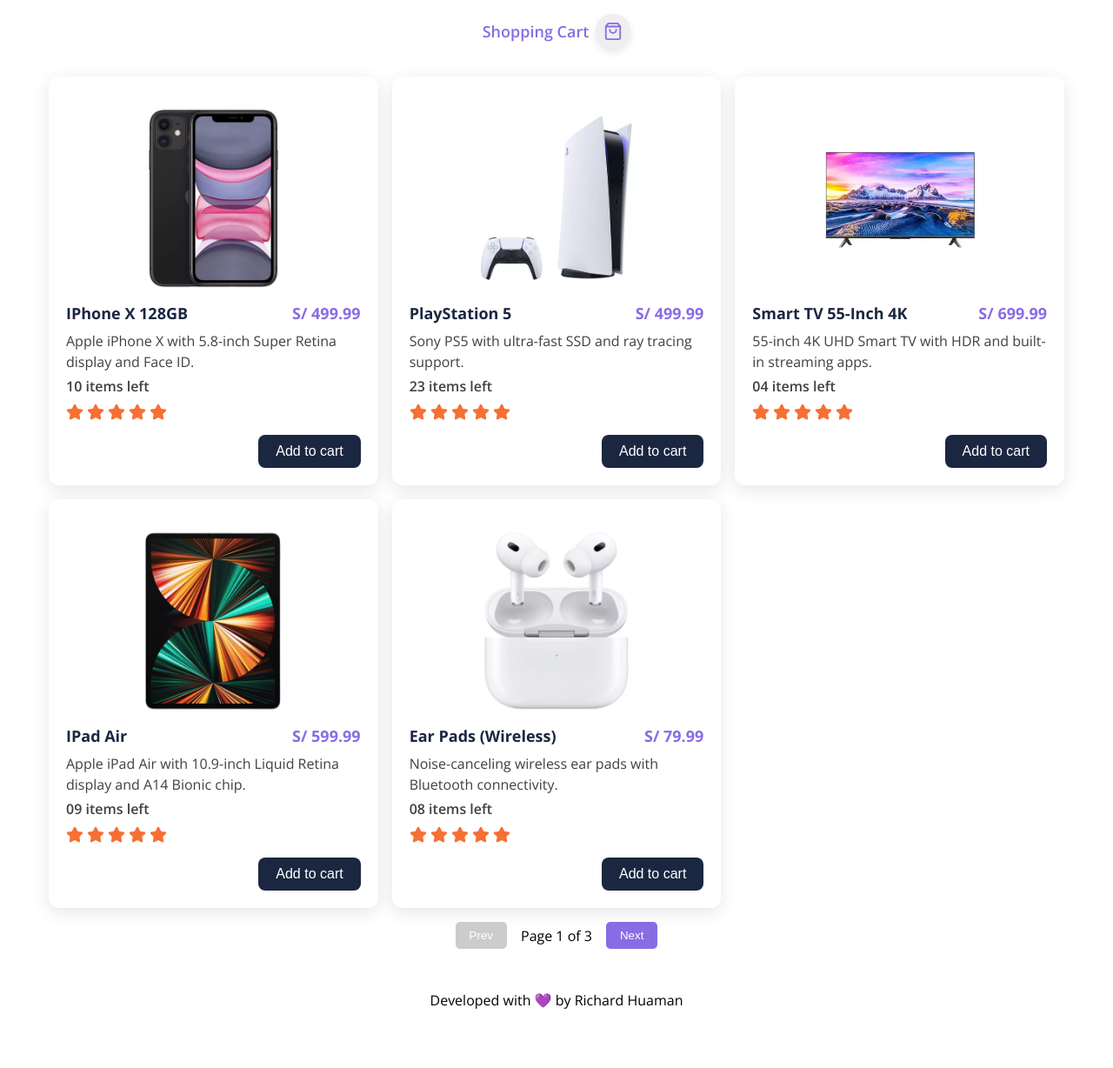
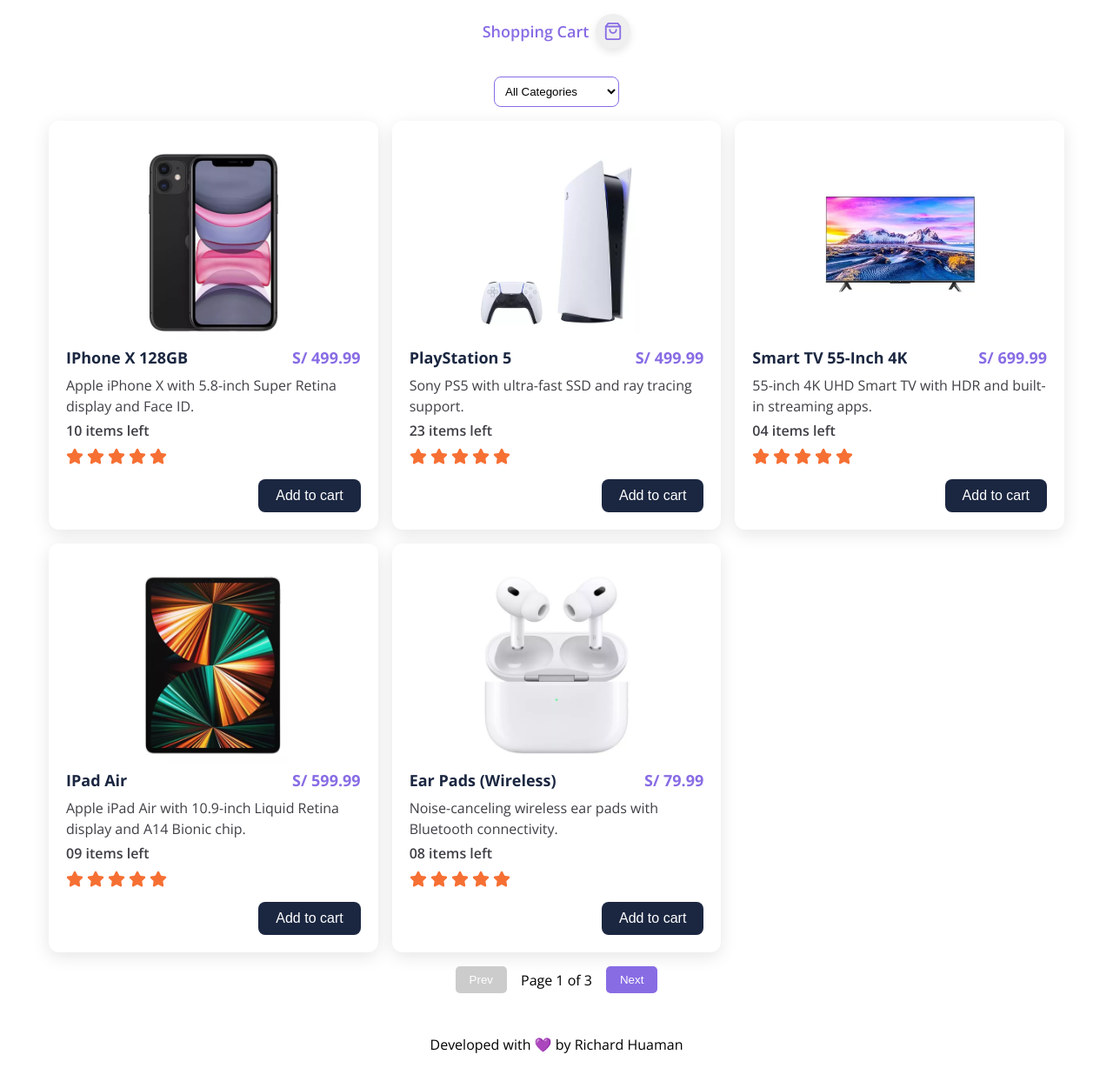
Before and after one commit to richardhuaman1/kurax-shopping-cart, a React (Vite) app: page / in a window 1280 px wide. Shown: the whole page at 87% size. Before the commit the page ends 1177 px from the top, so only its background shows below. Built offline with nearby package versions, Linux system fonts and the light colour scheme.

Commit message:
feat(filter): add filter by category

```diff
--- /dev/null
+++ b/src/components/product-display/ProductDisplay.tsx
@@ -0,0 +1,32 @@
+import { usePagination } from '@/hooks/usePagination';
+import { useProductFilter } from '@/hooks/useProductFilter';
+import type { Product } from '@/types';
+
+import { ProductFilter } from '../product-filter/ProductFilter';
+import { ProductGrid } from '../product-grid/ProductGrid';
+import { ProductPagination } from '../product-pagination/ProductPagination';
+
+type ProductDisplayProps = {
+  products: Product[];
+  itemsPerPage?: number;
+};
+
+export function ProductDisplay({ products, itemsPerPage = 5 }: ProductDisplayProps) {
+  const { filteredProducts, selectedCategory, setSelectedCategory } = useProductFilter(products);
+  const { currentPage, paginatedProducts, totalPages, setCurrentPage } = usePagination({
+    products: filteredProducts,
+    itemsPerPage,
+  });
+
+  return (
+    <>
+      <ProductFilter selectedCategory={selectedCategory} onSelectCategory={setSelectedCategory} />
+      <ProductGrid products={paginatedProducts} />
+      <ProductPagination
+        currentPage={currentPage}
+        setCurrentPage={setCurrentPage}
+        totalPages={totalPages}
+      />
+    </>
+  );
+}
--- /dev/null
+++ b/src/components/product-filter/ProductFilter.module.css
@@ -0,0 +1,13 @@
+.filterContainer {
+  display: flex;
+  justify-content: center;
+  margin-bottom: 1rem;
+}
+
+.filterContainer select {
+  padding: 0.5rem;
+  border: 1px solid var(--primary-color);
+  border-radius: var(--border-radius-md);
+  background: white;
+  cursor: pointer;
+}
--- /dev/null
+++ b/src/components/product-filter/ProductFilter.tsx
@@ -0,0 +1,26 @@
+import { ProductCategory } from '@/utils/enums';
+
+import styles from './ProductFilter.module.css';
+
+type ProductFilterProps = {
+  selectedCategory: ProductCategory | 'All';
+  onSelectCategory: (category: ProductCategory | 'All') => void;
+};
+
+export function ProductFilter({ selectedCategory, onSelectCategory }: ProductFilterProps) {
+  return (
+    <div className={styles.filterContainer}>
+      <select
+        value={selectedCategory}
+        onChange={e => onSelectCategory(e.target.value as ProductCategory | 'All')}
+      >
+        <option value="All">All Categories</option>
+        {Object.values(ProductCategory).map(category => (
+          <option key={category} value={category}>
+            {category}
+          </option>
+        ))}
+      </select>
+    </div>
+  );
+}
--- a/src/components/product-grid/PaginatedProductGrid.tsx
+++ /dev/null
@@ -1,40 +0,0 @@
-import { usePagination } from '@/hooks/usePagination';
-import type { Product } from '@/types';
-
-import styles from './PaginatedProductGrid.module.css';
-import { ProductGrid } from './ProductGrid';
-
-type PaginatedProductGridProps = {
-  products: Product[];
-  itemsPerPage?: number;
-};
-
-export function PaginatedProductGrid({ products, itemsPerPage = 5 }: PaginatedProductGridProps) {
-  const { currentPage, paginatedProducts, totalPages, setCurrentPage } = usePagination({
-    products,
-    itemsPerPage,
-  });
-
-  return (
-    <>
-      <ProductGrid products={paginatedProducts} />
-      <div className={styles.paginationControls}>
-        <button
-          onClick={() => setCurrentPage(prev => Math.max(prev - 1, 1))}
-          disabled={currentPage === 1}
-        >
-          Prev
-        </button>
-        <span>
-          Page {currentPage} of {totalPages}
-        </span>
-        <button
-          onClick={() => setCurrentPage(prev => Math.min(prev + 1, totalPages))}
-          disabled={currentPage === totalPages}
-        >
-          Next
-        </button>
-      </div>
-    </>
-  );
-}
--- /dev/null
+++ b/src/components/product-pagination/ProductPagination.tsx
@@ -0,0 +1,33 @@
+import styles from './ProductPagination.module.css';
+
+type ProductPaginationProps = {
+  currentPage: number;
+  totalPages: number;
+  setCurrentPage: React.Dispatch<React.SetStateAction<number>>;
+};
+
+export function ProductPagination({
+  currentPage,
+  setCurrentPage,
+  totalPages,
+}: ProductPaginationProps) {
+  return (
+    <div className={styles.paginationControls}>
+      <button
+        onClick={() => setCurrentPage(prev => Math.max(prev - 1, 1))}
+        disabled={currentPage === 1}
+      >
+        Prev
+      </button>
+      <span>
+        Page {currentPage} of {totalPages}
+      </span>
+      <button
+        onClick={() => setCurrentPage(prev => Math.min(prev + 1, totalPages))}
+        disabled={currentPage === totalPages}
+      >
+        Next
+      </button>
+    </div>
+  );
+}
--- /dev/null
+++ b/src/components/spinner/Spinner.module.css
@@ -0,0 +1,22 @@
+.wrapper {
+  width: 100%;
+  display: flex;
+  align-items: center;
+  justify-content: center;
+  padding: 2rem;
+}
+
+.spinner {
+  width: 2rem;
+  height: 2rem;
+  border: 3px solid rgba(0, 0, 0, 0.1);
+  border-top-color: var(--primary-color, #007bff);
+  border-radius: 50%;
+  animation: spin 0.6s linear infinite;
+}
+
+@keyframes spin {
+  to {
+    transform: rotate(360deg);
+  }
+}
--- /dev/null
+++ b/src/components/spinner/Spinner.tsx
@@ -0,0 +1,9 @@
+import styles from './Spinner.module.css';
+
+export function Spinner() {
+  return (
+    <div className={styles.wrapper}>
+      <div className={styles.spinner} />
+    </div>
+  );
+}
--- a/src/config/index.ts
+++ b/src/config/index.ts
@@ -7,6 +7,8 @@
 
 export const MAX_PRODUCTS_PER_PURCHASE = 5;
 
+export const PRODUCTS_PER_PAGE = 5;
+
 export const routes = {
   home: '/',
   checkout: '/checkout',
--- /dev/null
+++ b/src/hooks/useProductFilter.ts
@@ -0,0 +1,15 @@
+import { useState } from 'react';
+
+import type { Product } from '@/types';
+import type { ProductCategory } from '@/utils/enums';
+
+export function useProductFilter(products: Product[]) {
+  const [selectedCategory, setSelectedCategory] = useState<ProductCategory | 'All'>('All');
+
+  const filteredProducts =
+    selectedCategory === 'All'
+      ? products
+      : products.filter(product => product.category === selectedCategory);
+
+  return { filteredProducts, selectedCategory, setSelectedCategory };
+}
--- a/src/sections/product-list/ProductList.tsx
+++ b/src/sections/product-list/ProductList.tsx
@@ -1,14 +1,16 @@
-import { PaginatedProductGrid } from '@/components/product-grid/PaginatedProductGrid';
+import { ProductDisplay } from '@/components/product-display/ProductDisplay';
+import { Spinner } from '@/components/spinner/Spinner';
+import { PRODUCTS_PER_PAGE } from '@/config';
 import { useGetProducts } from '@/hooks/useGetProducts';
 
 function ProductListRenderer() {
   const { products, isLoading, error } = useGetProducts();
 
-  if (isLoading) return <div>Loading ...</div>;
+  if (isLoading) return <Spinner />;
 
   if (error) return <div>Error</div>;
 
-  return <PaginatedProductGrid products={products} itemsPerPage={5} />;
+  return <ProductDisplay products={products} itemsPerPage={PRODUCTS_PER_PAGE} />;
 }
 
 export function ProductList() {
```
Also changed, not shown: src/components/product-pagination/ProductPagination.module.css (renamed from src/components/product-grid/PaginatedProductGrid.module.css).
